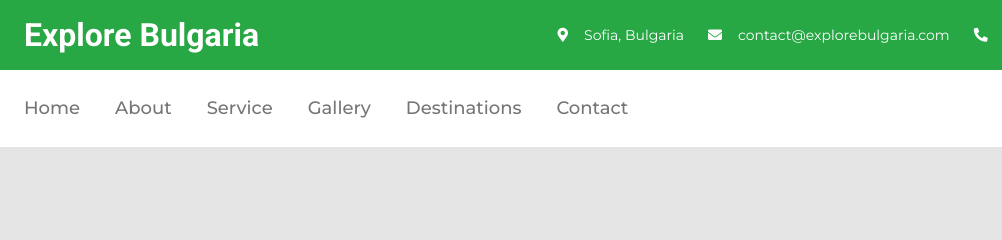
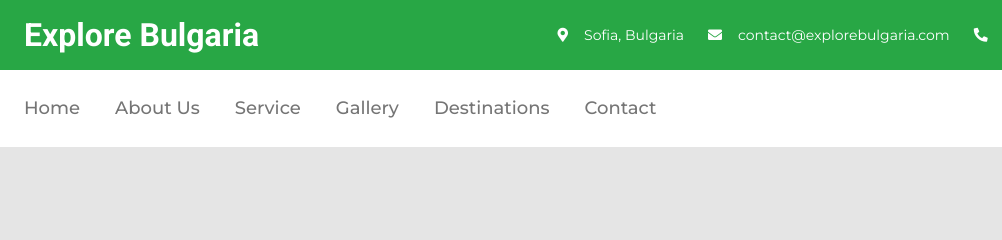
Before and after one commit to valentinben25/Tourism-Website, a plain HTML site: page destinations.html in a window 1280 px wide. Shown: the top 240 px of the page, 0-1002 px from the left. Drawn offline with nearby package versions, Linux system fonts and the light colour scheme.

Commit message:
Update destinations.html

```diff
--- a/destinations.html
+++ b/destinations.html
@@ -67,7 +67,7 @@
                 <div class="collapse navbar-collapse" id="navbarCollapse">
                     <div class="navbar-nav">
                         <a href="index.html" class="nav-item nav-link link.active">Home</a>
-                        <a href="about.html" class="nav-item nav-link link.active">About</a>
+                        <a href="about.html" class="nav-item nav-link link.active">About Us</a>
                         <a href="service.html" class="nav-item nav-link link.active">Service</a>
                         <a href="project.html" class="nav-item nav-link link.active">Gallery</a>
                         <a href="destinations.html" class="nav-item nav-link link.active">Destinations</a>
```
